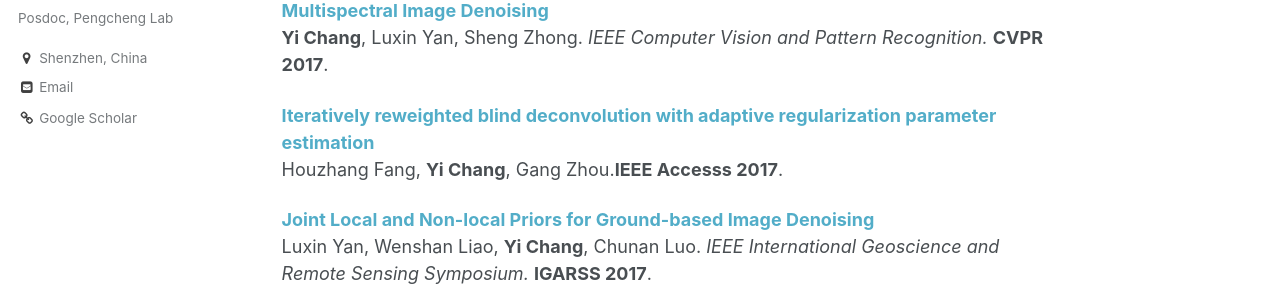
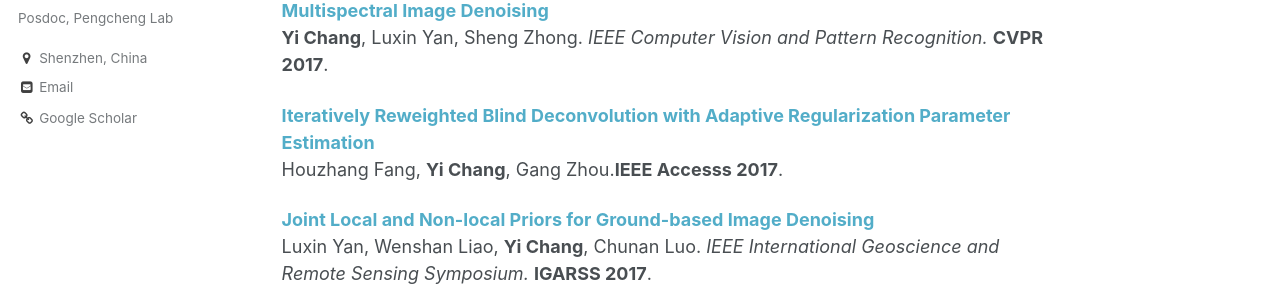
Before and after one commit to zhanwenchen/owuchangyuo.github.io, a Jekyll site: the page built from _pages/publications.md, in a window 1280 px wide and 900 px high, scrolled down 1187 px. Shown: the part 155-453 px from the top of the window. Built offline with Jekyll 4.4.1, drawn with Linux system fonts in a browser that asks for light colours; part of the change alters nothing that is shown.

```diff
--- a/_pages/publications.md
+++ b/_pages/publications.md
@@ -46,14 +46,14 @@ Shoukui Yao, <b>Yi Chang</b>, Xiaojuan Qin, Yaozong Zhang, Tianxu Zhang.
 <b>[Hyper-Laplacian Regularized Unidirectional Low-rank Tensor Recovery for Multispectral Image Denoising](https://owuchangyuo.github.io/publications/LLRT)</b><br>
 <b>Yi Chang</b>, Luxin Yan, Sheng Zhong. <i>IEEE Computer Vision and Pattern Recognition.</i> <b>CVPR 2017</b>.
 
-<b>[Iteratively reweighted blind deconvolution with adaptive regularization parameter estimation](https://owuchangyuo.github.io/publications/IRBD)</b><br>
+<b>[Iteratively Reweighted Blind Deconvolution with Adaptive Regularization Parameter Estimation](https://owuchangyuo.github.io/publications/IRBD)</b><br>
 Houzhang Fang, <b>Yi Chang</b>, Gang Zhou.<b>IEEE Accesss 2017</b>.
 
 <b>[Joint Local and Non-local Priors for Ground-based Image Denoising](https://owuchangyuo.github.io/publications/JLNP)</b><br>
 Luxin Yan, Wenshan Liao, <b>Yi Chang</b>, Chunan Luo.
 <i>IEEE International Geoscience and Remote Sensing Symposium.</i> <b>IGARSS 2017</b>.
 
-<b>[Hyperspectral Image Restoration via Spectral and Spatial Low-rank Approximation](https://owuchangyuo.github.io/publications/DADM)</b><br>
+<b>[Hyperspectral Image Restoration via Spectral and Spatial Low-rank Approximation](https://owuchangyuo.github.io/publications/SSLRA)</b><br>
 <b>Yi Chang</b>, Luxin Yan, Sheng Zhong. <i>IEEE International Geoscience and Remote Sensing Symposium.</i> <b>IGARSS 2017</b>.
 
 <b>[Remote Sensing Image Stripe Noise Removal: From Image Decomposition Perspective](https://owuchangyuo.github.io/publications/LRSID)</b> <br>
```
